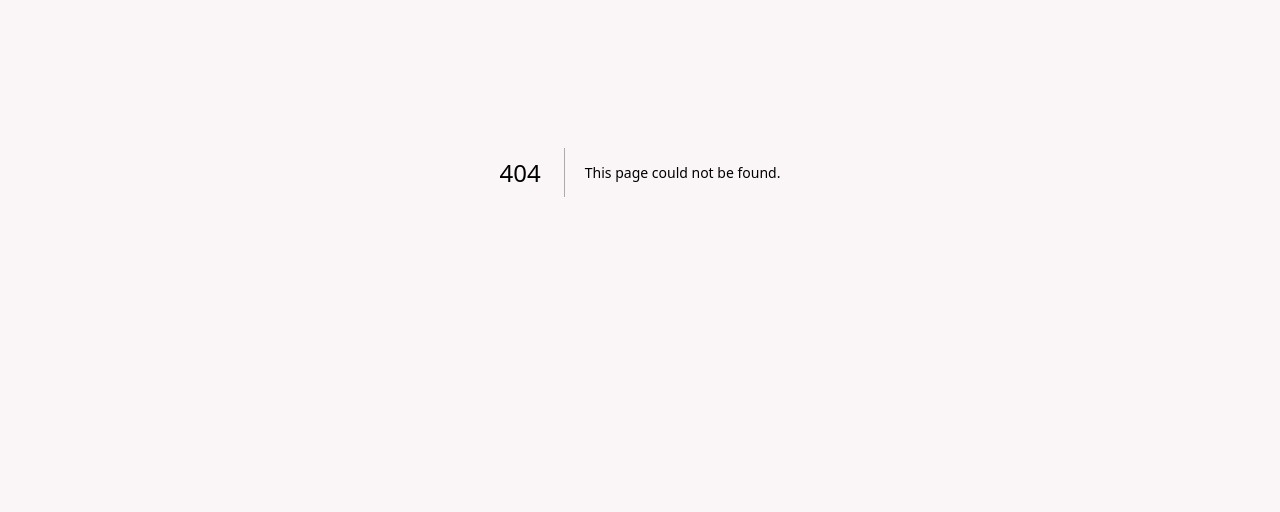
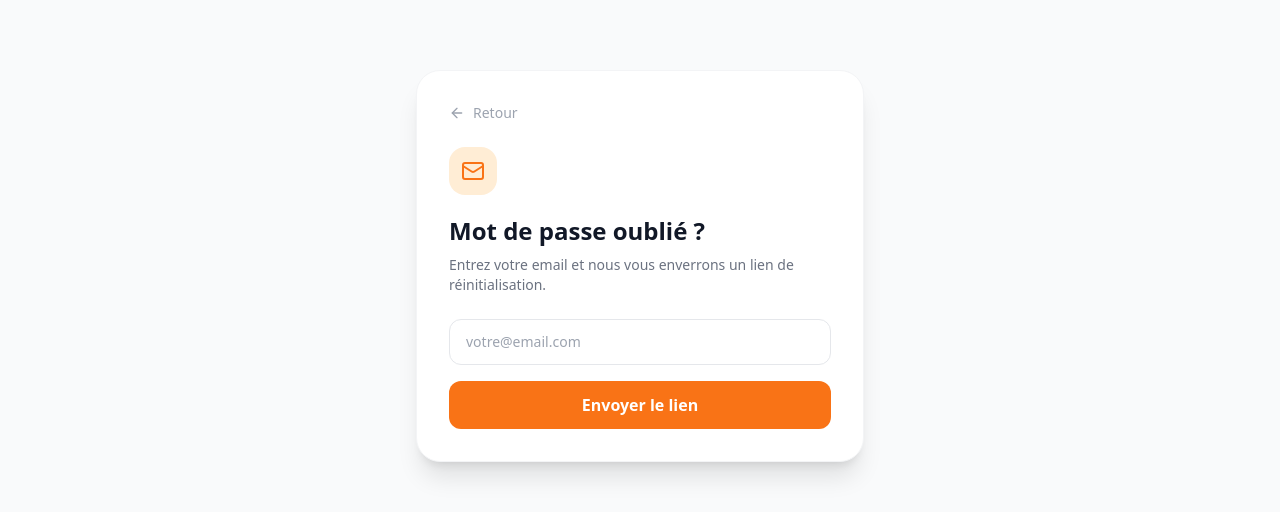
Before and after one commit to hedibennis17-tech/DepXpreS, a Next.js app: page /client/forgot-password in a window 1280 px wide. Before the commit this address had no page. Shown: the part 228-740 px from the top of the page. Built offline with nearby package versions, Linux system fonts and the light colour scheme; no server answers.

Commit message:
fix: supprimer ZONE_NEIGHBORS + pages forgot-password, terms, privacy

```diff
--- a/src/app/client/client-home.tsx
+++ b/src/app/client/client-home.tsx
@@ -405,7 +405,7 @@ export default function ClientHome() {
                 </div>
                 <div className="flex justify-between text-xs">
                   <span className="text-gray-500">Zones voisines</span>
-                  <span className="font-semibold text-blue-500">{(ZONE_NEIGHBORS[zone] || []).length} zones</span>
+                  <span className="font-semibold text-blue-500">{getNeighborZones(currentZone?.id || "").length} zones</span>
                 </div>
               </div>
             </div>
--- /dev/null
+++ b/src/app/client/forgot-password/page.tsx
@@ -0,0 +1,63 @@
+"use client";
+import { useState } from "react";
+import { sendPasswordResetEmail } from "firebase/auth";
+import { auth } from "@/lib/firebase";
+import Link from "next/link";
+import { ArrowLeft, Mail, CheckCircle2, Loader2 } from "lucide-react";
+
+export default function ForgotPasswordPage() {
+  const [email, setEmail] = useState("");
+  const [sent, setSent] = useState(false);
+  const [loading, setLoading] = useState(false);
+  const [error, setError] = useState("");
+
+  async function handleSubmit(e: React.FormEvent) {
+    e.preventDefault();
+    if (!email) return;
+    setLoading(true); setError("");
+    try {
+      await sendPasswordResetEmail(auth, email);
+      setSent(true);
+    } catch {
+      setError("Aucun compte trouvé avec cet email.");
+    } finally { setLoading(false); }
+  }
+
+  return (
+    <div className="min-h-screen bg-gray-50 flex items-center justify-center p-4">
+      <div className="w-full max-w-md bg-white rounded-3xl shadow-xl border border-gray-100 p-8">
+        <Link href="/client/login" className="flex items-center gap-2 text-gray-400 hover:text-gray-600 text-sm mb-6">
+          <ArrowLeft className="h-4 w-4" /> Retour
+        </Link>
+        {sent ? (
+          <div className="text-center">
+            <div className="w-16 h-16 bg-green-100 rounded-full flex items-center justify-center mx-auto mb-4">
+              <CheckCircle2 className="h-8 w-8 text-green-500" />
+            </div>
+            <h1 className="text-xl font-bold text-gray-900 mb-2">Email envoyé !</h1>
+            <p className="text-gray-500 text-sm mb-6">Vérifiez votre boîte mail pour réinitialiser votre mot de passe.</p>
+            <Link href="/client/login" className="text-orange-500 font-semibold text-sm">← Retour à la connexion</Link>
+          </div>
+        ) : (
+          <>
+            <div className="w-12 h-12 bg-orange-100 rounded-2xl flex items-center justify-center mb-5">
+              <Mail className="h-6 w-6 text-orange-500" />
+            </div>
+            <h1 className="text-2xl font-bold text-gray-900 mb-2">Mot de passe oublié ?</h1>
+            <p className="text-gray-500 text-sm mb-6">Entrez votre email et nous vous enverrons un lien de réinitialisation.</p>
+            {error && <div className="mb-4 p-3 bg-red-50 border border-red-200 rounded-xl text-red-700 text-sm">{error}</div>}
+            <form onSubmit={handleSubmit} className="space-y-4">
+              <input type="email" value={email} onChange={e => setEmail(e.target.value)}
+                placeholder="votre@email.com" required
+                className="w-full border border-gray-200 rounded-xl px-4 py-3 text-sm outline-none focus:border-orange-400" />
+              <button type="submit" disabled={loading}
+                className="w-full bg-orange-500 hover:bg-orange-600 text-white font-bold py-3 rounded-xl transition-colors flex items-center justify-center gap-2 disabled:opacity-50">
+                {loading ? <><Loader2 className="h-4 w-4 animate-spin" />Envoi...</> : "Envoyer le lien"}
+              </button>
+            </form>
+          </>
+        )}
+      </div>
+    </div>
+  );
+}
--- /dev/null
+++ b/src/app/privacy/page.tsx
@@ -0,0 +1,16 @@
+export default function PrivacyPage() {
+  return (
+    <div className="max-w-3xl mx-auto px-4 py-16">
+      <h1 className="text-3xl font-bold text-gray-900 mb-8">Politique de confidentialité</h1>
+      <div className="prose text-gray-600 space-y-4">
+        <p>FastDép Express s&apos;engage à protéger vos données personnelles.</p>
+        <h2 className="text-xl font-bold text-gray-900 mt-6">Données collectées</h2>
+        <p>Nous collectons : nom, email, adresse de livraison, historique des commandes.</p>
+        <h2 className="text-xl font-bold text-gray-900 mt-6">Utilisation</h2>
+        <p>Vos données sont utilisées uniquement pour le traitement des commandes et l&apos;amélioration du service.</p>
+        <h2 className="text-xl font-bold text-gray-900 mt-6">Contact</h2>
+        <p>Pour exercer vos droits : <a href="mailto:privacy@fastdep.ca" className="text-orange-500">privacy@fastdep.ca</a></p>
+      </div>
+    </div>
+  );
+}
--- /dev/null
+++ b/src/app/terms/page.tsx
@@ -0,0 +1,16 @@
+export default function TermsPage() {
+  return (
+    <div className="max-w-3xl mx-auto px-4 py-16">
+      <h1 className="text-3xl font-bold text-gray-900 mb-8">Conditions d&apos;utilisation</h1>
+      <div className="prose text-gray-600 space-y-4">
+        <p>En utilisant FastDép Express, vous acceptez les présentes conditions d&apos;utilisation.</p>
+        <h2 className="text-xl font-bold text-gray-900 mt-6">1. Service</h2>
+        <p>FastDép Express est une plateforme de livraison locale au Grand Montréal et Laval.</p>
+        <h2 className="text-xl font-bold text-gray-900 mt-6">2. Responsabilité</h2>
+        <p>FastDép Express agit comme intermédiaire entre les commercants partenaires et les clients.</p>
+        <h2 className="text-xl font-bold text-gray-900 mt-6">3. Contact</h2>
+        <p>Pour toute question : <a href="mailto:support@fastdep.ca" className="text-orange-500">support@fastdep.ca</a></p>
+      </div>
+    </div>
+  );
+}
```
